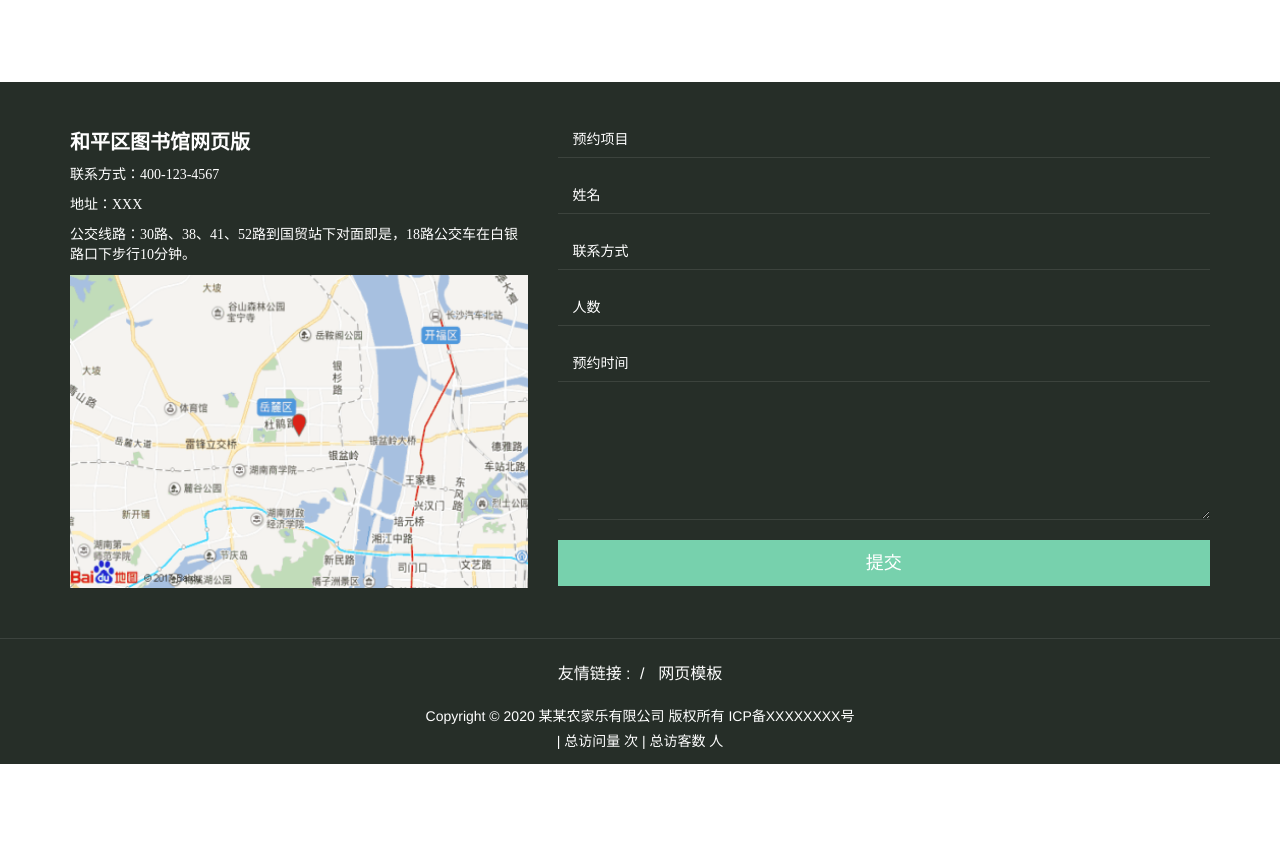
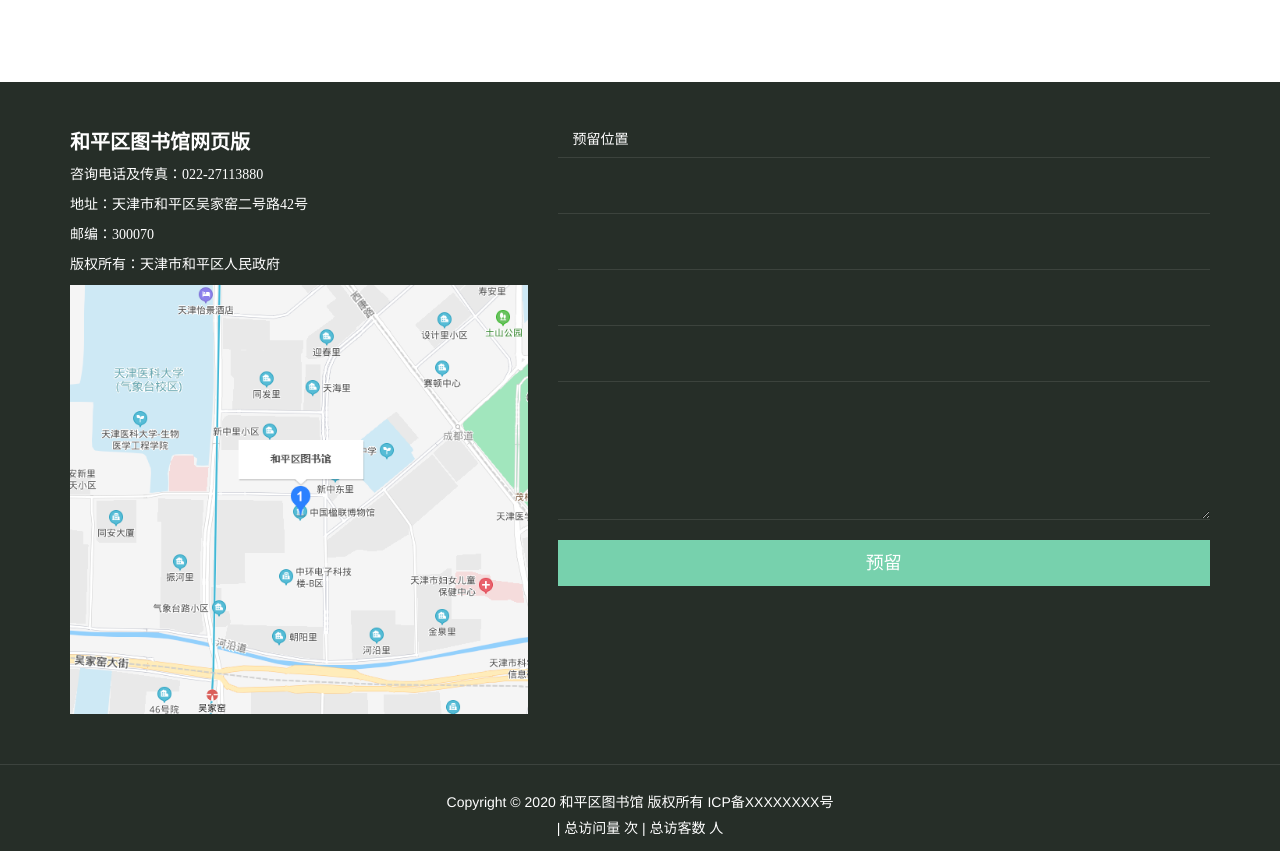
Before and after one commit to OmnivoreL/heping_front, a plain HTML site: page index.html in a window 1280 px wide. Shown: the part 3240-4091 px from the top of the page. Before the commit the page ends 4004 px from the top, so only its background shows below. Drawn offline with Linux system fonts and the light colour scheme; some packages are replaced by stand-ins of ours; no server answers; a script that the page names is missing.

Commit message:
prepare for the other pages

```diff
--- a/index.html
+++ b/index.html
@@ -711,22 +711,29 @@
 						</p>
 						<p style="margin-top: 10px; padding: 0px; font-family: 微软雅黑; line-height: 20px; color: rgb(0, 0, 0); white-space: normal; text-indent: 0em;">
 							<span style="color: rgb(255, 255, 255); font-family: 微软雅黑, " microsoft="" font-size:="">
-								联系方式：400-123-4567
+								咨询电话及传真：022-27113880
 							</span>
 						</p>
 						<p style="margin-top: 10px; padding: 0px; font-family: 微软雅黑; line-height: 20px; color: rgb(0, 0, 0); white-space: normal; text-indent: 0em;">
 							<span style="color: rgb(255, 255, 255); font-family: 微软雅黑, " microsoft="" font-size:="">
-								地址：XXX
+								地址：天津市和平区吴家窑二号路42号
 							</span>
 						</p>
 						<p style="margin-top: 10px; padding: 0px; font-family: 微软雅黑; line-height: 20px; color: rgb(0, 0, 0); white-space: normal; text-indent: 0em;">
 							<span style="color: rgb(255, 255, 255); font-family: 微软雅黑, " microsoft="" font-size:="">
-								公交线路：30路、38、41、52路到国贸站下对面即是，18路公交车在白银路口下步行10分钟。
+								邮编：300070
 							</span>
 						</p>
 						<p style="margin-top: 10px; padding: 0px; font-family: 微软雅黑; line-height: 20px; color: rgb(0, 0, 0); white-space: normal; text-indent: 0em;">
 							<span style="color: rgb(255, 255, 255); font-family: 微软雅黑, " microsoft="" font-size:="">
-								<img src="picture/3e7cd5389cc442aeace60d2f1a9f0a9c.png" style=" width:100%;" border="0" vspace="0" title="" alt="" />
+								版权所有：天津市和平区人民政府
+							</span>
+						</p>
+
+
+						<p style="margin-top: 10px; padding: 0px; font-family: 微软雅黑; line-height: 20px; color: rgb(0, 0, 0); white-space: normal; text-indent: 0em;">
+							<span style="color: rgb(255, 255, 255); font-family: 微软雅黑, " microsoft="" font-size:="">
+								<img src="picture/heping_position4.png" style=" width:100%;" border="0" vspace="0" title="" alt="" />
 							</span>
 						</p>
 						<p style="margin-top: 10px; padding: 0px; font-family: 微软雅黑; line-height: 20px; color: rgb(0, 0, 0); white-space: normal; text-indent: 0em;">
@@ -744,32 +751,32 @@
 							<input type="hidden" name="do" value="2" />
 							<div class="form-group">
 								<div>
-									<input name='yyxm' class='form-control' type='text' placeholder='预约项目 ' />
+									<input name='yyxm' class='form-control' type='text' placeholder='预留位置 ' />
 								</div>
 							</div>
 							<div class="form-group">
 								<div>
-									<input name='name' class='form-control' type='text' placeholder='姓名 ' />
+									<input name='name' class='form-control' type='text' placeholder=' ' />
 								</div>
 							</div>
 							<div class="form-group">
 								<div>
-									<input name='tel' class='form-control' type='text' placeholder='联系方式 ' />
+									<input name='tel' class='form-control' type='text' placeholder='' />
 								</div>
 							</div>
 							<div class="form-group">
 								<div>
-									<input name='renshu' class='form-control' type='text' placeholder='人数 ' />
+									<input name='renshu' class='form-control' type='text' placeholder=' ' />
 								</div>
 							</div>
 							<div class="form-group">
 								<div>
-									<input name='yysj' class='form-control' type='text' placeholder='预约时间 ' />
+									<input name='yysj' class='form-control' type='text' placeholder='' />
 								</div>
 							</div>
 							<div class="form-group">
 								<div>
-									<textarea name='context' class='form-control' placeholder='其他留言 ' rows='5'>
+									<textarea name='context' class='form-control' placeholder=' ' rows='5'>
                                     </textarea>
 								</div>
 							</div>
@@ -777,7 +784,7 @@
 							<input type="hidden" name="dede_fieldshash" value="457052ea643714ed398327c476e3a0f0" />
 							<div class="form-group margin-bottom-0">
 								<button type="submit" class="btn btn-primary btn-lg btn-block btn-squared">
-									提交
+									预留
 								</button>
 							</div>
 						</form>
@@ -787,7 +794,7 @@
 		</div>
 		<div class="met-links text-center">
 			<div class="container">
-				<ol class="breadcrumb">
+<!-- 				<ol class="breadcrumb">
 					<li>
 						友情链接 :
 					</li>
@@ -796,14 +803,14 @@
 						网页模板
 						</a>
 					</li>
-				</ol>
+				</ol> -->
 			</div>
 		</div>
 		<footer>
 			<div class="container text-center">
 
 				<p>
-					Copyright &copy; 2020 某某农家乐有限公司 版权所有
+					Copyright &copy; 2020 和平区图书馆 版权所有
 				</p>
 				<div class="powered_by_metinfo">
 					ICP备XXXXXXXX号
```
Also changed, not shown: picture/heping_position4.png (added).
